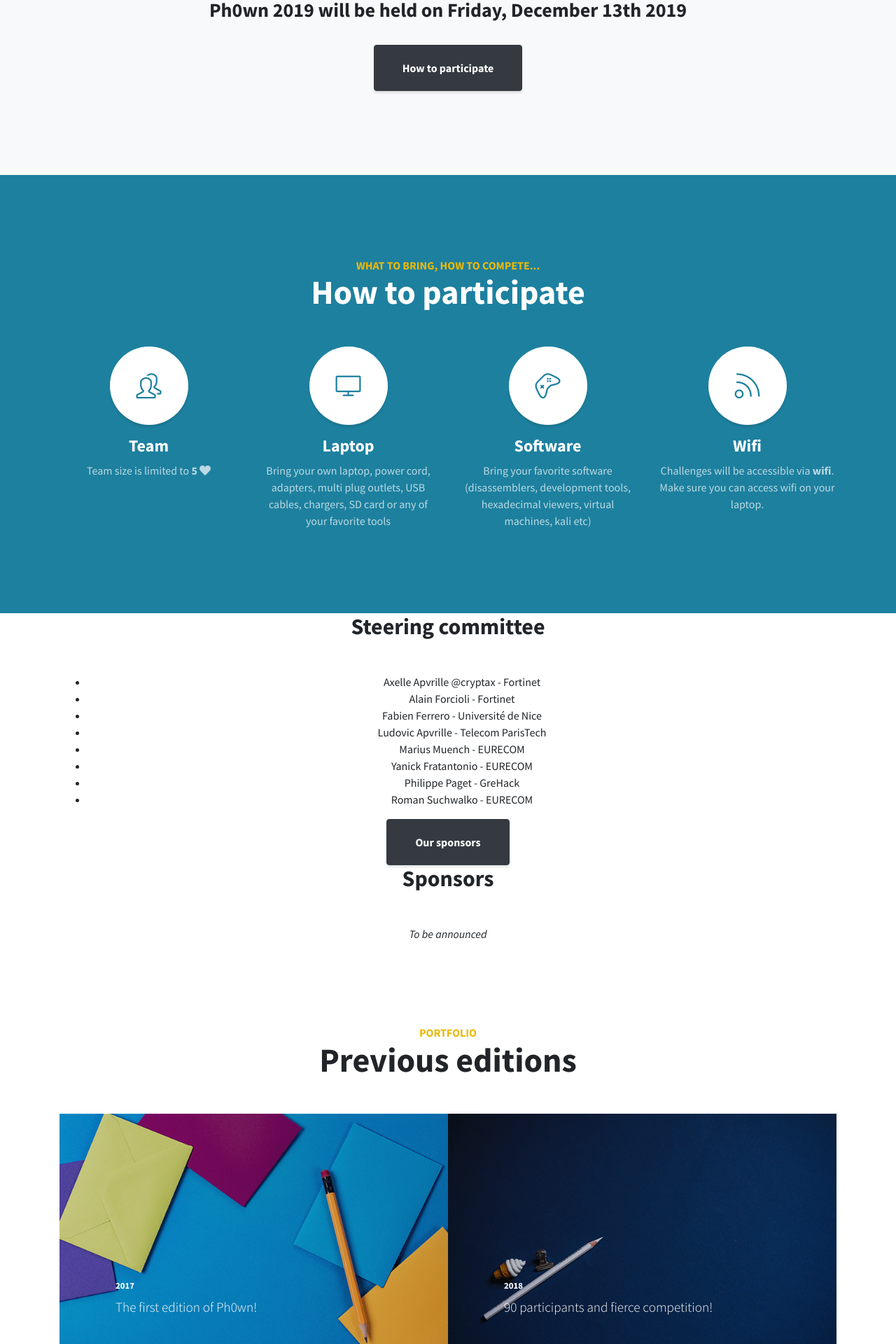
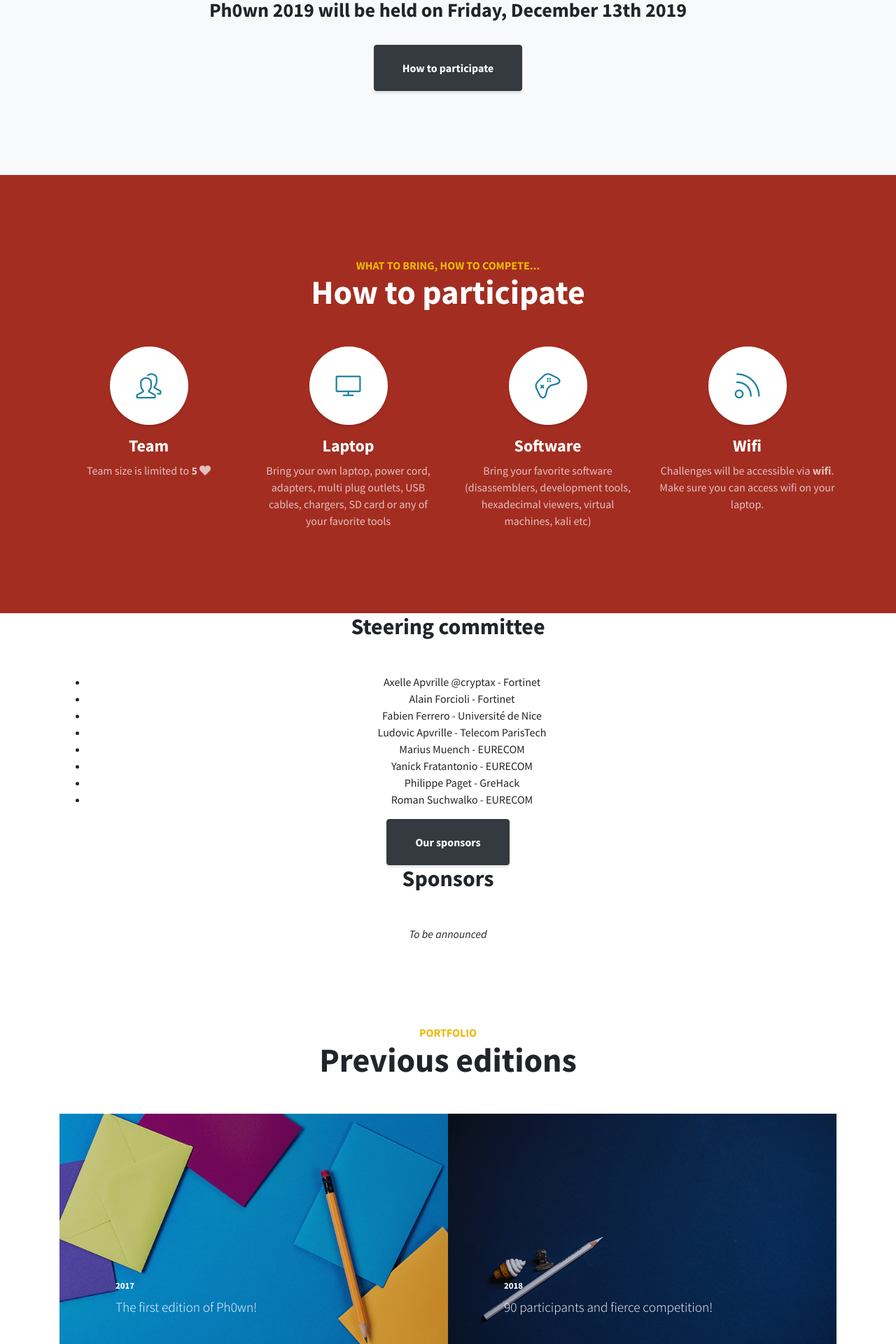
Before and after one commit to ph0wn/ph0wn.github.io, a Jekyll site: the page built from index.html, in a window 1280 px wide. Shown: the part 1176-3096 px from the top of the page at 70% size. Built offline with Jekyll 4.4.1, drawn with Linux system fonts in a browser that asks for light colours.

Commit message:
setting color to ph0wn red

```diff
--- a/_layouts/default.html
+++ b/_layouts/default.html
@@ -22,7 +22,7 @@
     <link href="https://fonts.googleapis.com/css?family=Source+Sans+Pro:300,400,700,300italic,400italic,700italic" rel="stylesheet" type="text/css">
     <link href="{{ site.baseurl }}/vendor/simple-line-icons/css/simple-line-icons.css" rel="stylesheet">
     <!-- Custom CSS -->
-    <link href="{{ site.baseurl }}/assets/css/stylish-portfolio.min.css" rel="stylesheet">
+    <link href="{{ site.baseurl }}/assets/css/stylish-portfolio.css" rel="stylesheet">
 </head>
 
 <body id="page-top">
--- a/assets/css/stylish-portfolio.css
+++ b/assets/css/stylish-portfolio.css
@@ -365,11 +365,11 @@ a:hover, a:focus, a:active {
 }
 
 .bg-primary {
-  background-color: #1D809F !important;
+  background-color: #a32d21 !important;
 }
 
 .text-primary {
-  color: #1D809F !important;
+  color: #a32d21 !important;
 }
 
 .text-secondary {
```
